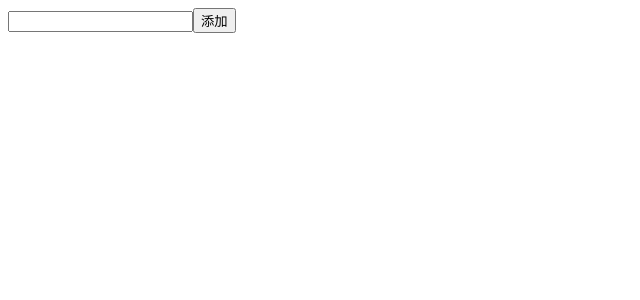
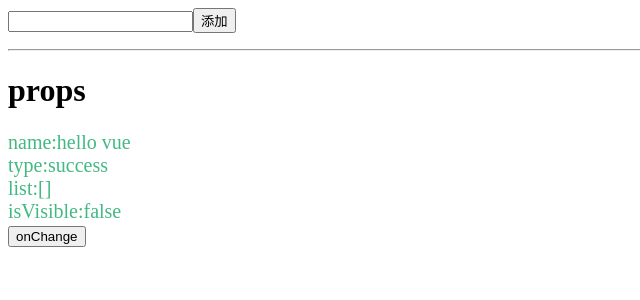
Before and after one commit to hualiii/vue, a Vue app in the folder demo/npm_demo_List/vue_cli_demo/: page / in a window 1280 px wide. Shown: the top 300 px of the page, without its empty margins (0-640 px from the left). Built offline with nearby package versions, Linux system fonts and the light colour scheme.

Commit message:
add props

```diff
--- a/demo/npm_demo_List/vue_cli_demo/src/App.vue
+++ b/demo/npm_demo_List/vue_cli_demo/src/App.vue
@@ -4,23 +4,37 @@
     <button @click="addInfo">添加</button>
     <ul>
       <TodoItem v-for="(item,index) in list" :key="index">
-        <template v-slot:item>
-          <span style="font-size: 30px">{{ item }}</span>
+        <template v-slot:item="propObj">
+          <span :style="{fontSize: '30px',color:propObj.checked?'red':'blue'}">{{ item }}</span>
         </template>
       </TodoItem>
     </ul>
+    <hr>
+    <h1>props</h1>
+    <Props
+        name="hello vue"
+        :type="type"
+        :is-visible="false"
+        :list="list"
+        title="props demo"
+        class="test1"
+        :style="{fontSize: '20px'}"
+        style="color: #42b983"
+    ></Props>
   </div>
 </template>
 
 <script>
 import TodoItem from "@/components/TodoItem";
+import Props from "@/components/Props";
 
 export default {
   name: 'App',
   data() {
     return {
       info: "",
-      list: []
+      list: [],
+      type: "success"
     }
   },
   methods: {
@@ -30,7 +44,8 @@ export default {
     }
   },
   components: {
-    TodoItem
+    TodoItem,
+    Props
   }
 }
 </script>
--- /dev/null
+++ b/demo/npm_demo_List/vue_cli_demo/src/components/Props.vue
@@ -0,0 +1,51 @@
+<template>
+  <div class="props">
+    name:{{ name }}
+    <br>
+    type:{{ type }}
+    <br>
+    list:{{ list }}
+    <br>
+    isVisible:{{ isVisible }}
+    <br>
+    <button @click="handleClick">onChange</button>
+  </div>
+</template>
+
+<script>
+export default {
+  name: "Props",
+  inheritAttrs: true,
+  // props:['name','type','list','isVisible','onChange'],
+  props: {
+    name: String,
+    type: {
+      validator:function (value) {
+        return ["success", "warning", "danger"].includes(value)
+      }
+    },
+    list: {
+      type: Array,
+      default: () => []
+    },
+    isVisible: {
+      type: Boolean,
+      default: false
+    },
+    onChange: {
+      type: Function,
+      default: () => {
+      }
+    }
+  },
+  methods: {
+    handleClick() {
+      this.onChange(this.type === 'success' ? "warning" : "success")
+    }
+  }
+}
+</script>
+
+<style scoped>
+
+</style>
--- a/demo/npm_demo_List/vue_cli_demo/src/components/TodoItem.vue
+++ b/demo/npm_demo_List/vue_cli_demo/src/components/TodoItem.vue
@@ -1,13 +1,19 @@
 <template>
   <li class="item">
-    <slot name="item"></slot>
+    <input type="checkbox" v-model="checked">
+    <slot name="item" v-bind="{checked}"></slot>
   </li>
 </template>
 
 <script>
 export default {
   name: "TodoItem",
-  props: ['item']
+  props: ['item'],
+  data() {
+    return {
+      checked: false
+    }
+  }
 }
 </script>
 
```
